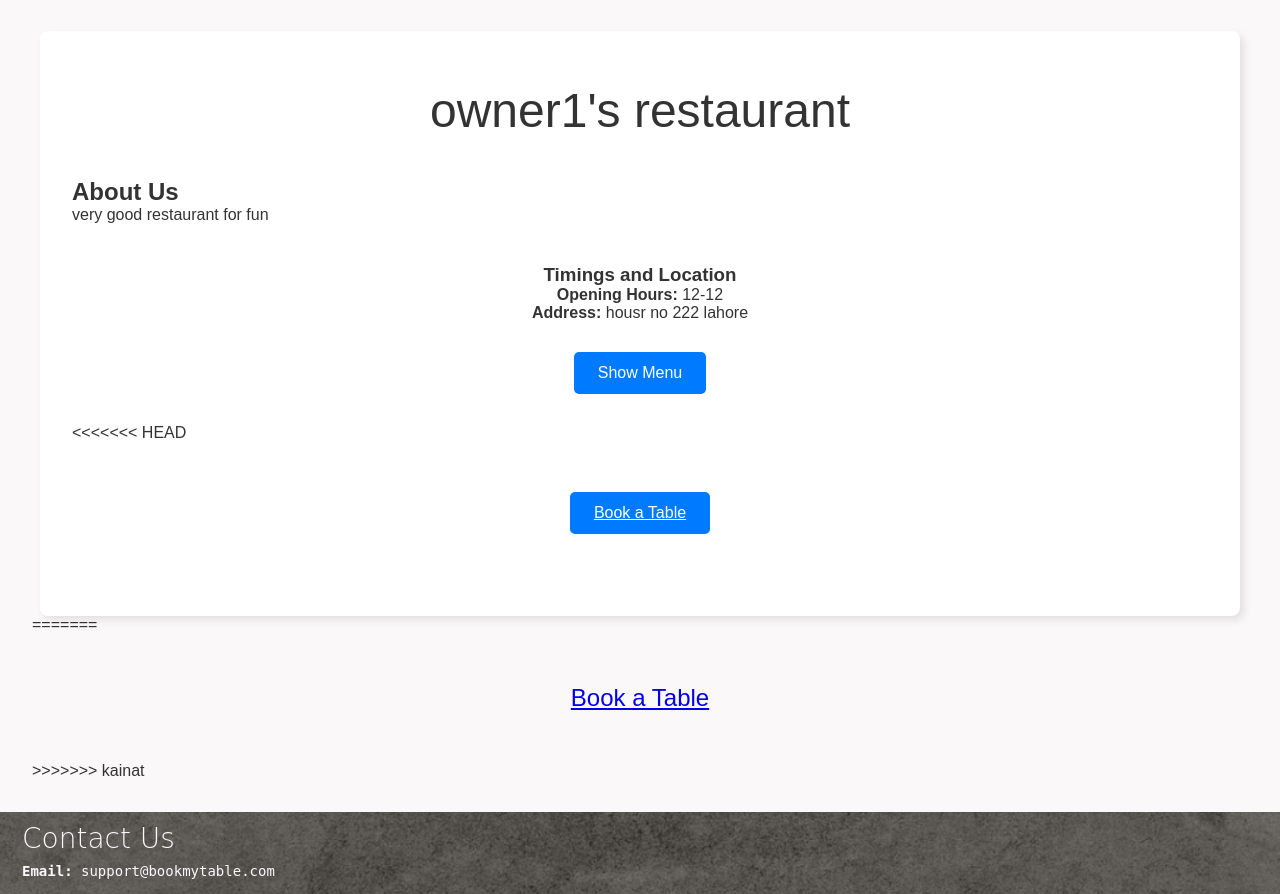
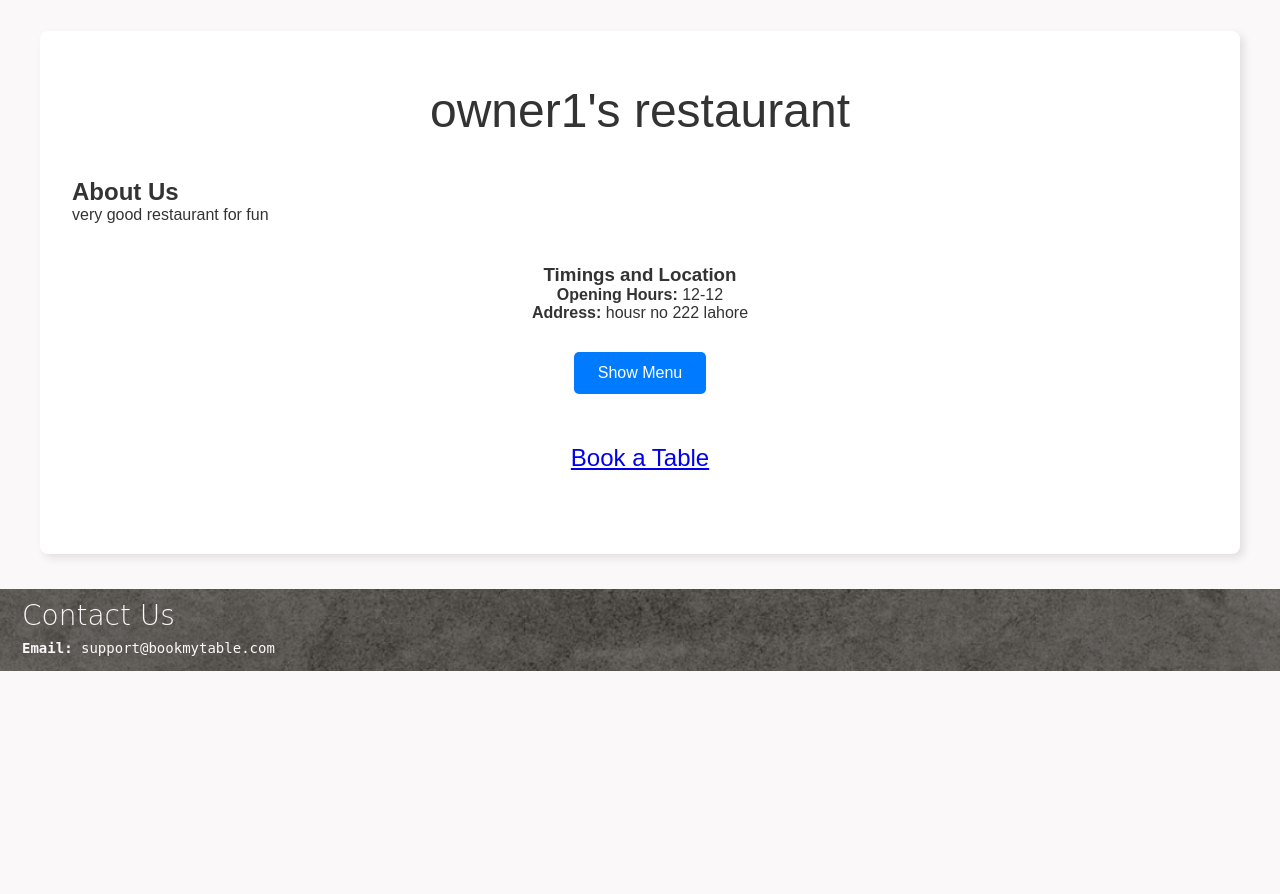
Before and after one commit to aimbot20/bookmytable_real, a Django app: page /restaurant/2/ in a window 1280 px wide. Shown: the part 129-1023 px from the top of the page. After the commit the page ends 800 px from the top, so only its background shows below. Run offline with Django 5.2, Linux system fonts and the light colour scheme; data comes from the database, SQL or seed files in the repository.

Commit message:
arham and laiba's work

```diff
--- a/BookMyTable/restaurant/templates/restaurant/restaurant_details.html
+++ b/BookMyTable/restaurant/templates/restaurant/restaurant_details.html
@@ -47,15 +47,6 @@ Restaurant Details - {{ restaurant.R_Name }}
         </div>
     </section>
 
-<<<<<<< HEAD
-    <!-- Book a Table Button -->
-    <section style="margin: 50px 0; text-align: center;">
-        <a href="{% url 'reserve_table' restaurant.R_ID %}?user_id={{ user_id }}" class="button">
-            Book a Table
-        </a>
-    </section>
-</div>
-=======
 <!-- Book a Table Button -->
 <!-- Book a Table Button -->
 <section style="margin: 50px 0; text-align: center;">
@@ -63,7 +54,6 @@ Restaurant Details - {{ restaurant.R_Name }}
         Book a Table
     </a>
 </section>
->>>>>>> kainat
 
 
 <!-- JavaScript for Toggle Functionality -->
```
